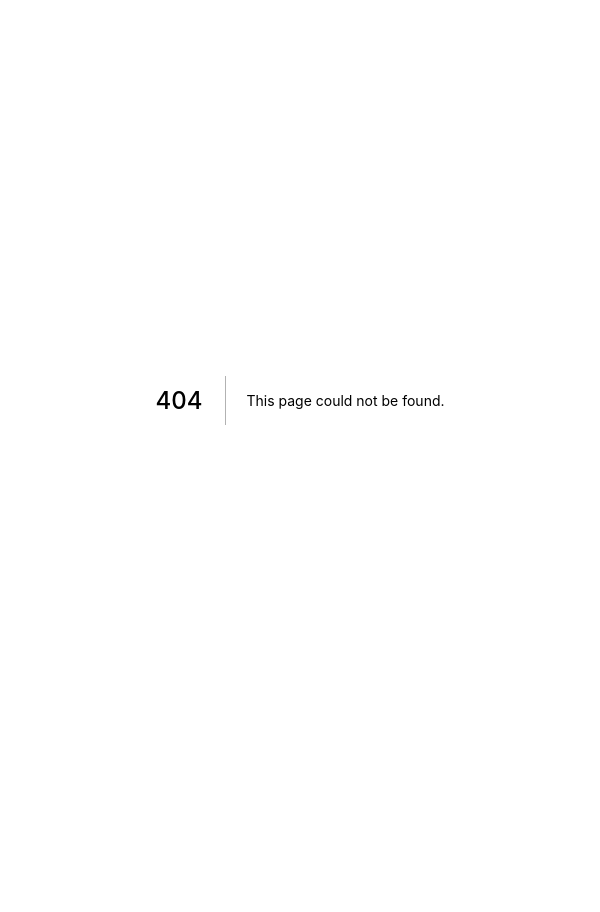
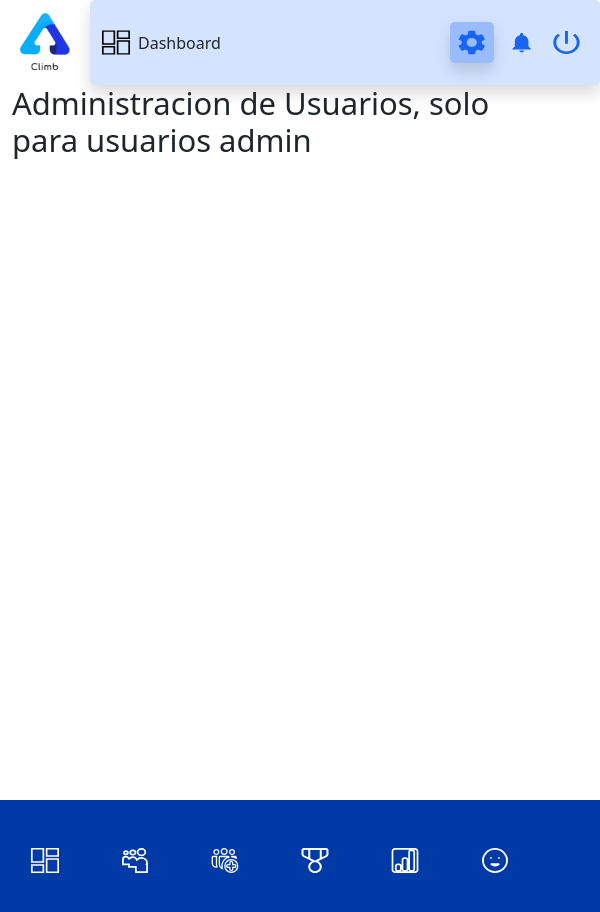
Before and after one commit to Climb-App/frontend-climb, a Next.js app: page /usuarios in a window 600 px wide. Before the commit this address had no page. Shown: the top 912 px of the page. Before the commit the page ends 800 px from the top, so only its background shows below. Built offline with nearby package versions, Linux system fonts and the light colour scheme.

Commit message:
Add style "flex" lateral menu

```diff
--- a/components/MainLayout/lateral.js
+++ b/components/MainLayout/lateral.js
@@ -11,6 +11,10 @@ export default function Lateral() {
         <div className="lateral">
             <img className="icon" src="/assets/Workspace.svg" alt="workspace"/>
             <a href="./workspace/">Workspace</a>
+        </div>
+        <div className="lateral">
+            <img className="icon" src="/assets/users.svg" alt="workspace"/>
+            <a href="./usuarios/">Usuarios</a>
         </div>
         <div className="lateral">
             <img className="icon" src="/assets/Rewards.svg" alt="rewards"/>
--- /dev/null
+++ b/pages/usuarios/index.js
@@ -0,0 +1,16 @@
+import React from 'react';
+import MainLayoutComponent from '../../components/MainLayout/index';
+
+
+export default function Users() {
+
+  return (
+    <>
+      <MainLayoutComponent>
+
+        <h1>Administracion de Usuarios, solo para usuarios admin</h1>
+
+      </MainLayoutComponent>
+    </>
+  )
+}
--- a/styles/components_style/MainLayout/_lateral.scss
+++ b/styles/components_style/MainLayout/_lateral.scss
@@ -21,6 +21,7 @@
 .filled{
     display: flex;
     flex-direction: column;
+    flex-wrap: nowrap;
     background-color: $blue-900;
     width: 15vw;
     height: 100vh;
@@ -34,17 +35,34 @@
 
 
 
-@media (max-width:425px){
+@media (max-width:720px){
 
     .filled{
-        display: none;
+        position: absolute;
+        top: 100%;
+        flex-direction: row;
+        width: 100vw;
+        height: 15%;
+    }
+    .lateral{
+        height: 100%;
+        a{
+            display: none;
+        }
     }
 }
 
-@media screen and (min-width: 426px) and (max-width: 768px){
+@media screen and (min-width: 720px) and (max-width: 768px){
 
     .filled{
-        display: none;
+        position: absolute;
+        top: 100%;
+        flex-direction: row;
+        width: 100vw;
+        height: 15%;
+    }
+    .lateral{
+        height: 100%;
     }
 
 }
```
Also changed, not shown: public/assets/users.svg (added).
